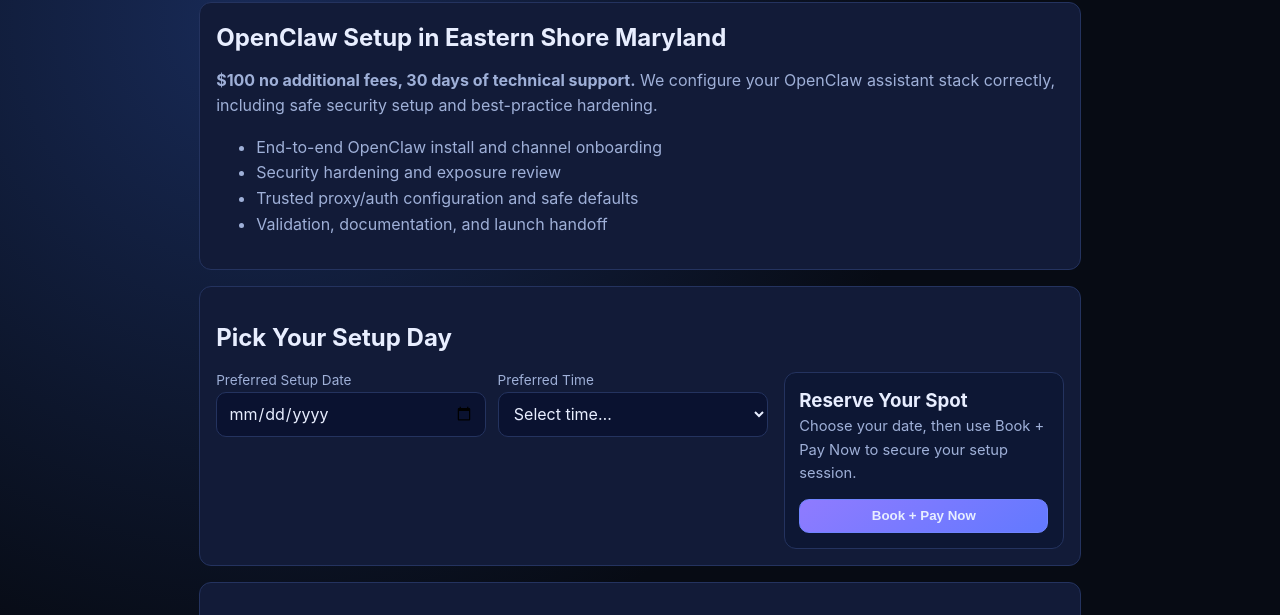
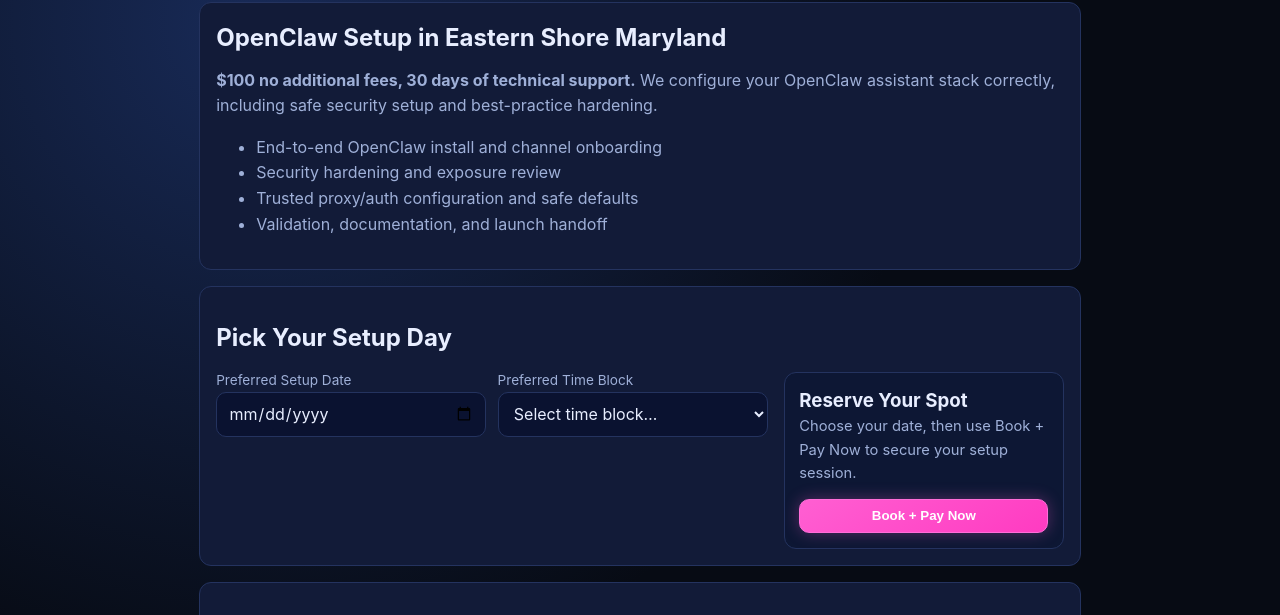
Before and after one commit to 99redder/eastern-shore-ai, a plain HTML site: page openclaw-setup.html in a window 1280 px wide. Shown: the part 128-743 px from the top of the page. Drawn offline with Linux system fonts and the light colour scheme; no server answers.

Commit message:
Switch booking/admin times to 2-hour blocks and sync admin controls

```diff
--- a/openclaw-setup.html
+++ b/openclaw-setup.html
@@ -18,7 +18,7 @@
     p { color:var(--muted); line-height:1.6; }
     ul { color:var(--muted); line-height:1.6; }
     .btn { border:1px solid var(--line); background:transparent; color:var(--text); border-radius:10px; padding:.55rem .85rem; cursor:pointer; font-weight:600; }
-    .btn-primary { background:linear-gradient(145deg,var(--violet),#6279ff); border-color:#7084ff; }
+    .btn-primary { background:linear-gradient(145deg,#ff5fd2,#ff3bc1); border-color:#ff6dd8; color:#fff; box-shadow:0 0 16px rgba(255,95,210,0.3); }
     .booking-grid { display:grid; grid-template-columns:1fr 280px; gap:1rem; align-items:start; }
     .book-pay-panel { background:#0d1734; border:1px solid var(--line); border-radius:12px; padding:.9rem; }
     .book-pay-panel p { margin:.2rem 0 .8rem; font-size:.92rem; }
@@ -135,9 +135,9 @@
               <input id="setup-date" type="date" />
             </div>
             <div>
-              <label for="setup-time">Preferred Time</label>
+              <label for="setup-time">Preferred Time Block</label>
               <select id="setup-time">
-                <option value="">Select time…</option>
+                <option value="">Select time block…</option>
               </select>
             </div>
           </div>
@@ -208,8 +208,10 @@
                 <input id="admin-date" type="date" />
               </div>
               <div>
-                <label for="admin-time">Time</label>
-                <input id="admin-time" type="time" />
+                <label for="admin-time">Time Block</label>
+                <select id="admin-time">
+                  <option value="">Select block…</option>
+                </select>
               </div>
               <div class="full">
                 <label for="admin-reason">Reason (optional)</label>
@@ -299,9 +301,11 @@
     });
 
     const TIME_SLOTS = [
-      '08:00','08:30','09:00','09:30','10:00','10:30','11:00','11:30',
-      '12:00','12:30','13:00','13:30','14:00','14:30','15:00','15:30',
-      '16:00','16:30','17:00'
+      { value: '08:00-10:00', label: '08:00 - 10:00' },
+      { value: '10:00-12:00', label: '10:00 - 12:00' },
+      { value: '12:00-14:00', label: '12:00 - 14:00' },
+      { value: '14:00-16:00', label: '14:00 - 16:00' },
+      { value: '16:00-18:00', label: '16:00 - 18:00' }
     ];
 
     function setupAtKey(date, time) {
@@ -311,14 +315,24 @@
     function renderTimeOptions() {
       const selectedDate = setupDateEl.value;
       const current = setupTimeEl.value;
-      const opts = ['<option value="">Select time…</option>'];
-      for (const t of TIME_SLOTS) {
-        const unavailable = selectedDate && slotIsUnavailable(selectedDate, t);
-        opts.push(`<option value="${t}" ${unavailable ? 'disabled' : ''}>${t}${unavailable ? ' (unavailable)' : ''}</option>`);
+      const adminCurrent = adminTimeEl.value;
+      const userOpts = ['<option value="">Select time block…</option>'];
+      const adminOpts = ['<option value="">Select block…</option>'];
+
+      for (const slot of TIME_SLOTS) {
+        const unavailable = selectedDate && slotIsUnavailable(selectedDate, slot.value);
+        userOpts.push(`<option value="${slot.value}" ${unavailable ? 'disabled' : ''}>${slot.label}${unavailable ? ' (unavailable)' : ''}</option>`);
+        adminOpts.push(`<option value="${slot.value}">${slot.label}</option>`);
       }
-      setupTimeEl.innerHTML = opts.join('');
+
+      setupTimeEl.innerHTML = userOpts.join('');
+      adminTimeEl.innerHTML = adminOpts.join('');
+
       if (current && !(selectedDate && slotIsUnavailable(selectedDate, current))) {
         setupTimeEl.value = current;
+      }
+      if (adminCurrent) {
+        adminTimeEl.value = adminCurrent;
       }
     }
 
```
